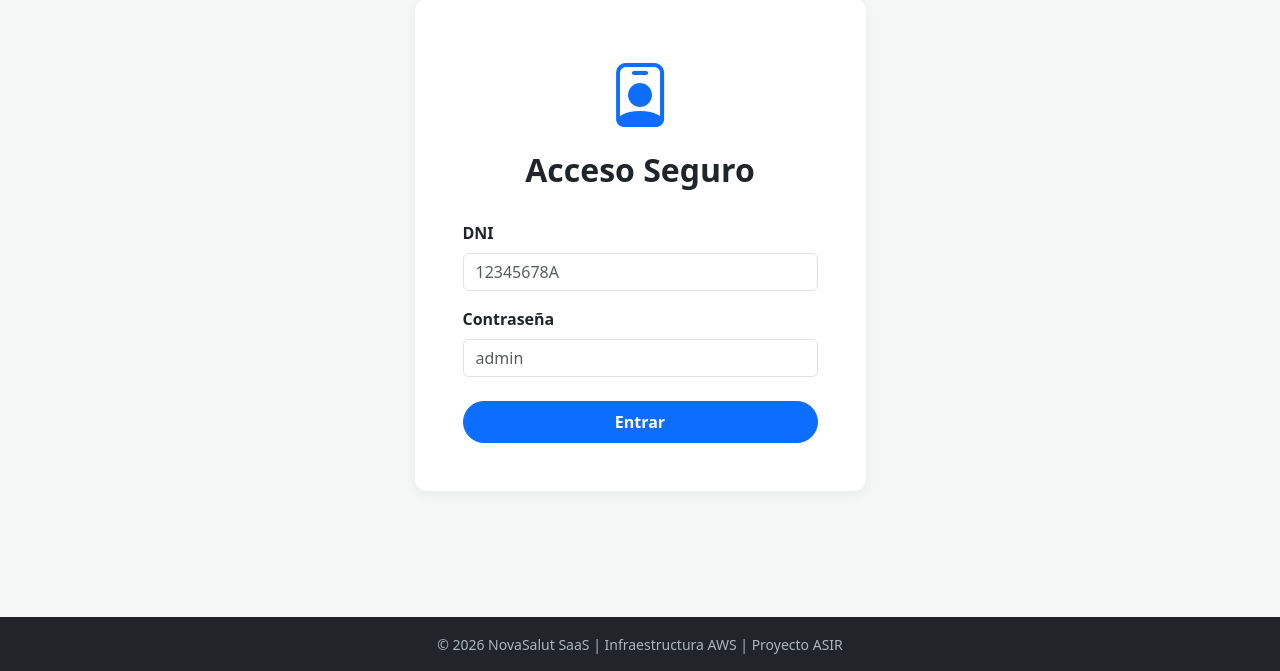
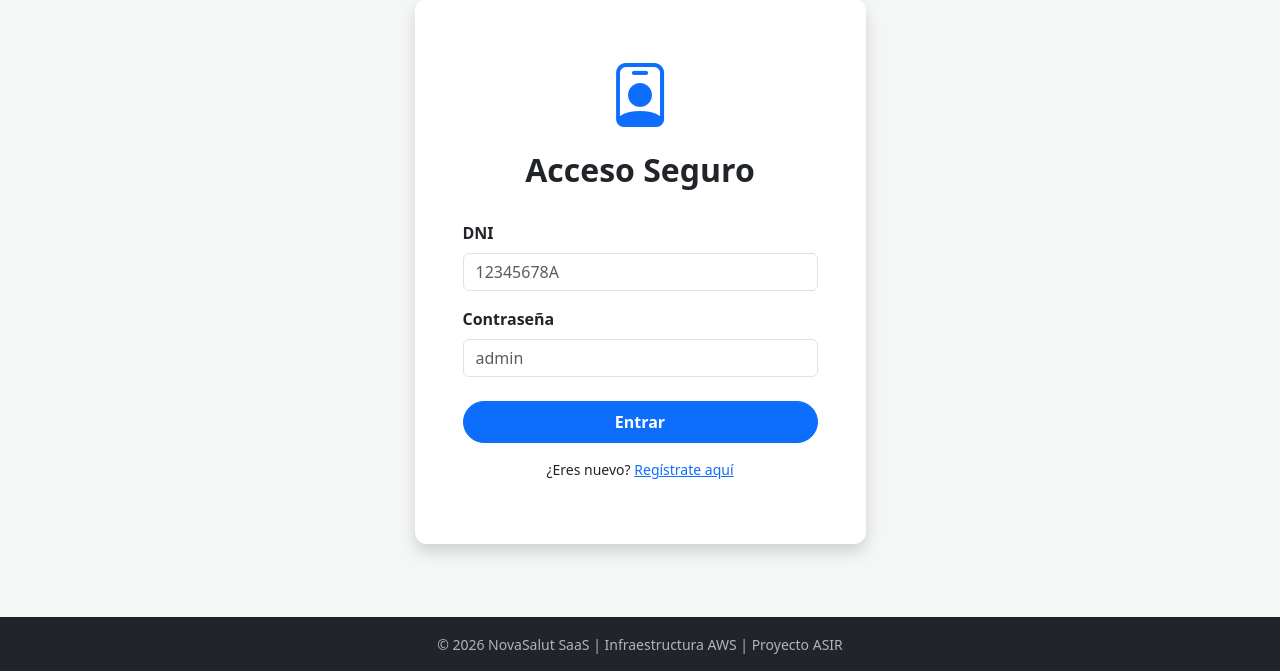
Before and after one commit to jtejero5/Triplejota, a Flask app: page /login in a window 1280 px wide. Shown: the part 129-800 px from the top of the page. Run offline with Flask 3, Linux system fonts and the light colour scheme.

Commit message:
Enhance login.html with registration prompt
Added a registration link for new users.

```diff
--- a/templates/login.html
+++ b/templates/login.html
@@ -2,7 +2,7 @@
 {% block content %}
 <div class="row justify-content-center mt-5">
     <div class="col-md-5">
-        <div class="card p-5">
+        <div class="card p-5 shadow">
             <div class="text-center mb-4">
                 <i class="bi bi-person-badge text-primary" style="font-size: 4rem;"></i>
                 <h2 class="fw-bold mt-2">Acceso Seguro</h2>
@@ -18,6 +18,9 @@
                 </div>
                 <button type="submit" class="btn btn-primary w-100 py-2 fw-bold rounded-pill">Entrar</button>
             </form>
+            <div class="text-center mt-3">
+                <p class="small">¿Eres nuevo? <a href="/register">Regístrate aquí</a></p>
+            </div>
         </div>
     </div>
 </div>
```
